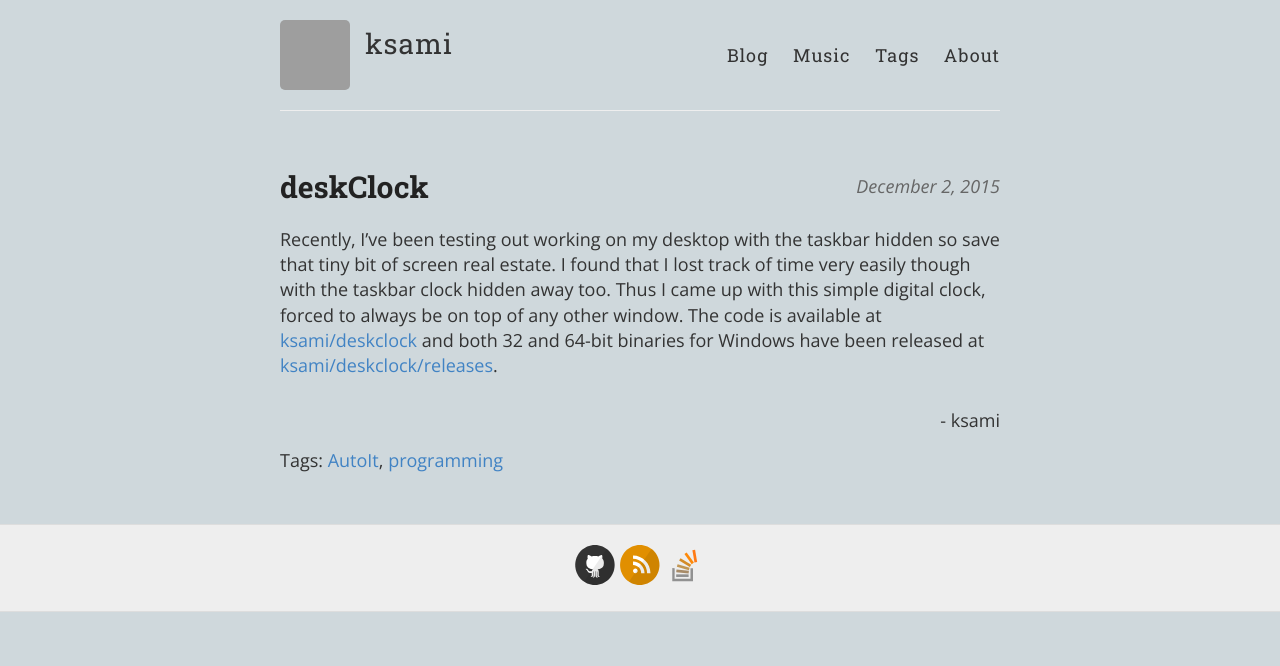
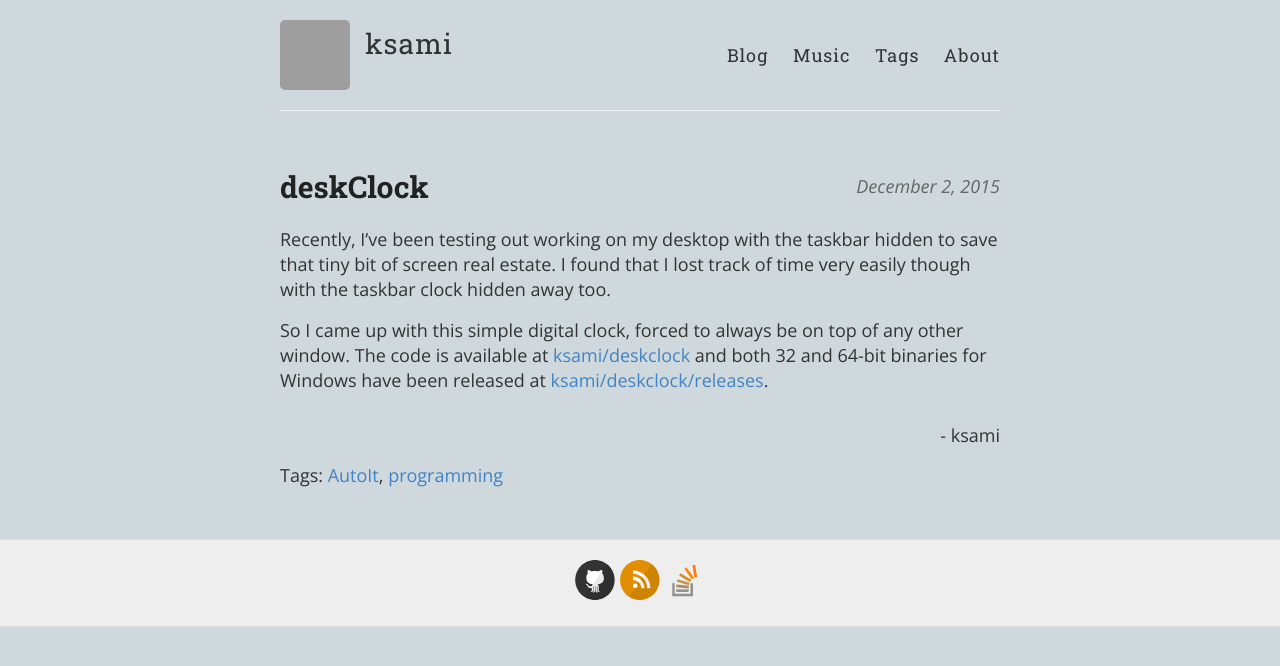
Before and after one commit to ksami/ksami.github.io, a Jekyll site: the page built from _posts/2015/12/2015-12-02-DeskClock.md, in a window 1280 px wide. Shown: the top 666 px of the page. Built offline with Jekyll 4.4.1, drawn with Linux system fonts in a browser that asks for light colours; Markdown is read by kramdown in place of the engine named in the settings; comment, search, counter and statistics services are not loaded; grey boxes are pictures that could not be loaded.

Commit message:
tweak snow, edit post

```diff
--- a/_layouts/default.html
+++ b/_layouts/default.html
@@ -74,7 +74,7 @@
       // --- common properties ---
 
       this.autoStart = true;          // Whether the snow should start automatically or not.
-      this.flakesMax = 60;           // Limit total amount of snow made (falling + sticking)
+      this.flakesMax = 300;           // Limit total amount of snow made (falling + sticking)
       this.flakesMaxActive = 60;      // Limit amount of snow falling at once (less = lower CPU use)
       this.animationInterval = 40;    // Theoretical "miliseconds per frame" measurement. 20 = fast + smooth, but high CPU use. 50 = more conservative, but slower
       this.excludeMobile = true;      // Snow is likely to be bad news for mobile phones' CPUs (and batteries.) By default, be nice.
@@ -85,7 +85,7 @@
       this.snowStick = true;          // Whether or not snow should "stick" at the bottom. When off, will never collect.
       this.targetElement = null;      // element which snow will be appended to (null = document.body) - can be an element ID eg. 'myDiv', or a DOM node reference
       this.useMeltEffect = true;      // When recycling fallen snow (or rarely, when falling), have it "melt" and fade out if browser supports it
-      this.useTwinkleEffect = true;  // Allow snow to randomly "flicker" in and out of view while falling
+      this.useTwinkleEffect = false;  // Allow snow to randomly "flicker" in and out of view while falling
       this.usePositionFixed = false;  // true = snow does not shift vertically when scrolling. May increase CPU load, disabled by default - if enabled, used only where supported
 
       // --- less-used bits ---
--- a/_posts/2015/12/2015-12-02-DeskClock.md
+++ b/_posts/2015/12/2015-12-02-DeskClock.md
@@ -4,4 +4,6 @@ date: 2015-12-02 20:14:54
 title: deskClock
 tags: [AutoIt, programming]
 ---
-Recently, I've been testing out working on my desktop with the taskbar hidden so save that tiny bit of screen real estate. I found that I lost track of time very easily though with the taskbar clock hidden away too. Thus I came up with this simple digital clock, forced to always be on top of any other window. The code is available at [ksami/deskclock](https://github.com/ksami/deskclock) and both 32 and 64-bit binaries for Windows have been released at [ksami/deskclock/releases](https://github.com/ksami/deskclock/releases).
+Recently, I've been testing out working on my desktop with the taskbar hidden to save that tiny bit of screen real estate. I found that I lost track of time very easily though with the taskbar clock hidden away too.
+
+So I came up with this simple digital clock, forced to always be on top of any other window. The code is available at [ksami/deskclock](https://github.com/ksami/deskclock) and both 32 and 64-bit binaries for Windows have been released at [ksami/deskclock/releases](https://github.com/ksami/deskclock/releases).
```
